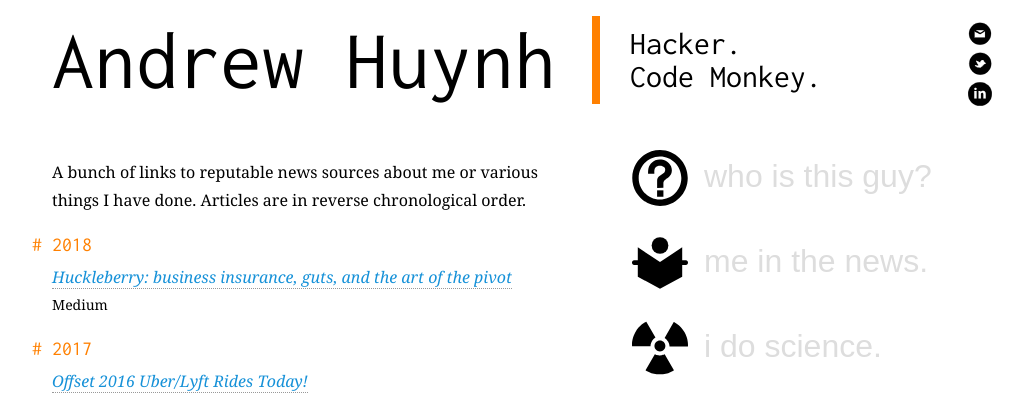
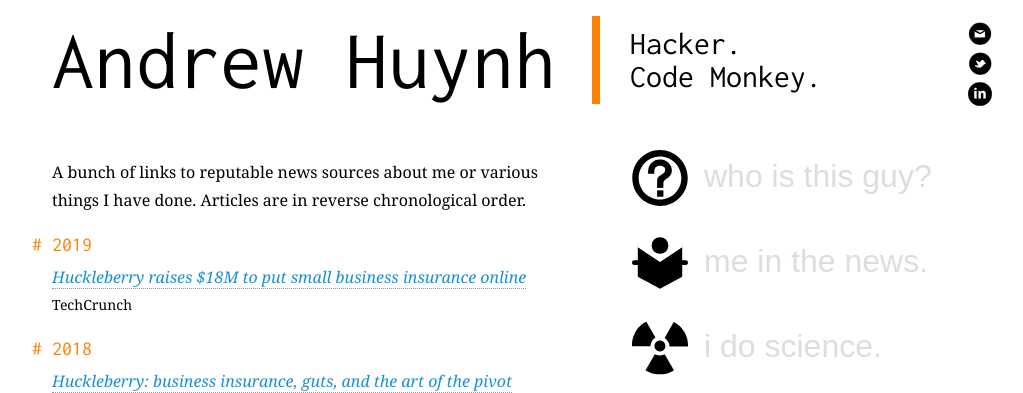
Before and after one commit to a5huynh/athlabs.com, a Jekyll site: the page built from about/news/index.md, in a window 1280 px wide and 900 px high, cut to the strip 0-393 px from the top of the window. Shown: the whole strip, without its empty margins (118-1141 px from the left). Built offline with Jekyll 4.4.1, drawn with Linux system fonts in a browser that asks for light colours; nearby versions of some CDN libraries; some web fonts are replaced; some of the changed text lies outside the part shown.

Commit message:
Adding Huckleberry funding announcing & updating Cheddar url

```diff
--- a/about/news/index.md
+++ b/about/news/index.md
@@ -1,8 +1,13 @@
 ---
 title: me in the news
-last_updated: 2018/07/17
+last_updated: 2019/12/18
 
 clippings:
+  - year: 2019
+    items:
+      - title: "Huckleberry raises $18M to put small business insurance online"
+        link: "https://techcrunch.com/2019/12/18/huckleberry-raises-18m-to-put-small-business-insurance-online/"
+        publication: TechCrunch
   -
     year: 2018
     items:
@@ -22,7 +27,7 @@ clippings:
     items:
       -
         title: "Cheddar Life: Offset My Ride (44:00 minute mark)"
-        link: "https://cheddar.vhx.tv/cheddar-life/videos/cheddar-cheddar-life-s10-e122916-full-mezz-hd-en-us"
+        link: "https://cheddar.com/media/cheddar-life-december-29-2016"
         publication: Cheddar TV
   -
     year: 2015
```
